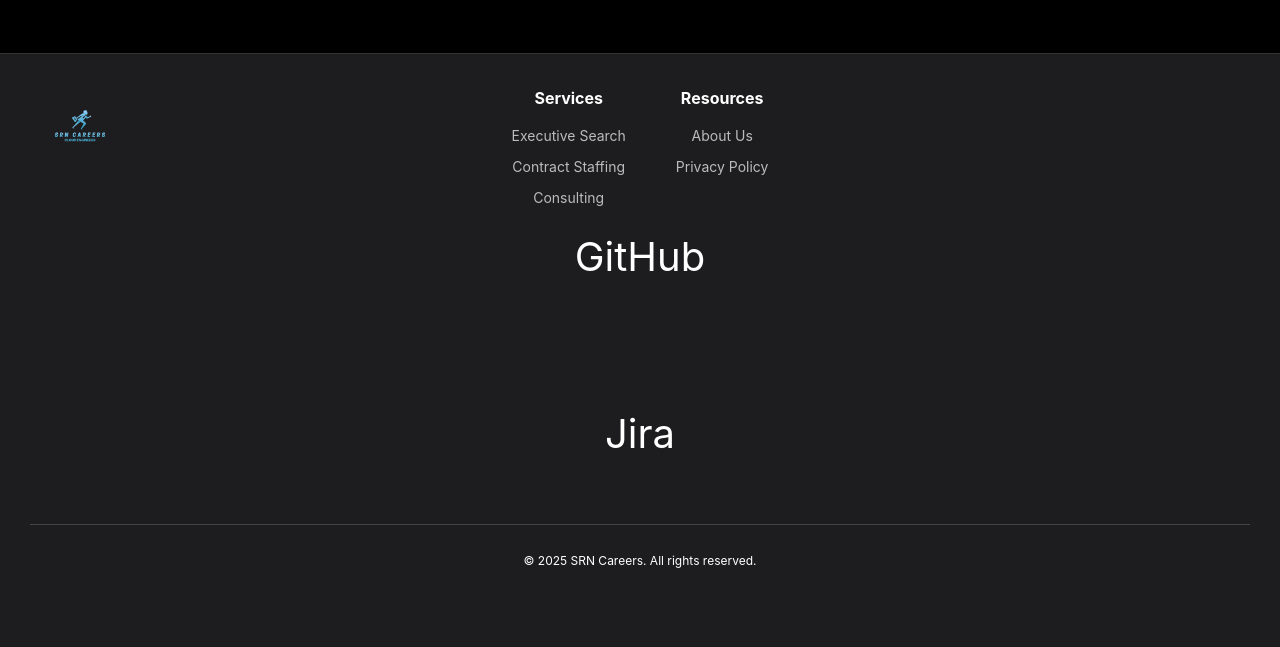
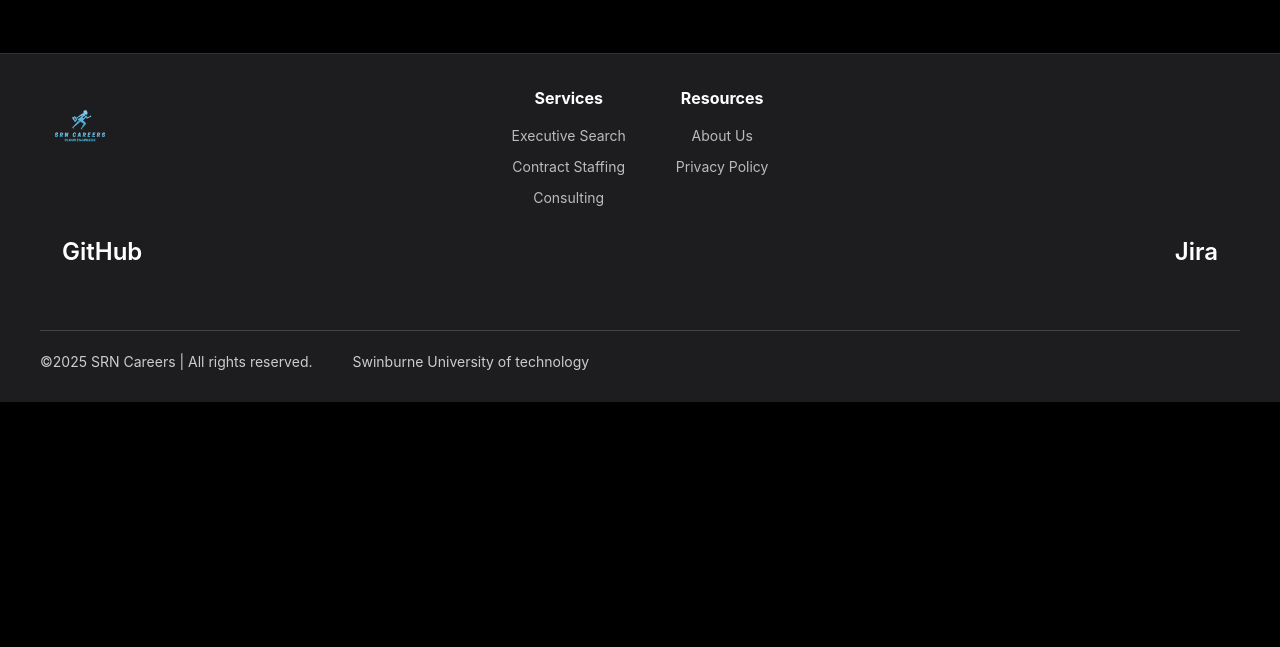
Before and after one commit to ShaanPanchal/COS10026-GroupG06, a PHP site: page /jobs.php in a window 1280 px wide. Shown: the part 673-1320 px from the top of the page. After the commit the page ends 1075 px from the top, so only its background shows below. Run offline with PHP 8.4, Linux system fonts and the light colour scheme; data that the repository does not hold is empty; some web fonts are replaced.

Commit message:
styles correction

```diff
--- a/project2/footer.inc
+++ b/project2/footer.inc
@@ -19,18 +19,19 @@
                     </div>
                 </div>
             </div>
-        </div>
-            <h2 class="section-headline">
-                <a href="https://github.com/ShaanPanchal/COS10026-GroupG06.git" target="_blank">GitHub</a>
-            </h2>
-            <br>
-            <h2 class="section-headline">
-                <a href="https://neevenemmanuel.atlassian.net/jira/software/projects/WWTP/summary?atlOrigin=eyJpIjoiOWM1ZjBkZWRkOWJmNGZhM2FlZjE3ZTYyMTRkMjI2MzAiLCJwIjoiaiJ9" target="_blank">Jira</a>
-            </h2>
-        </div>
-        <div class="footer-bottom">
-            <p>&copy; 2025 SRN Careers. All rights reserved.</p>
-        </div>
+            <div class="footer-extras">
+  <div class="footer-left">
+    <a href="https://github.com/..." target="_blank">GitHub</a>
+  </div>
+  <div class="footer-right">
+    <a href="https://neevenemmanuel.atlassian.net/..." target="_blank">Jira</a>
+  </div>
+</div>
+<hr class="footer-line">
+<div class="footer-bottom">
+  <span>&copy;2025 SRN Careers | All rights reserved.</span>
+  <span> Swinburne University of technology </span>
+</div>
     </footer>
 </body>
 </html>
--- a/project2/styles/styles.css
+++ b/project2/styles/styles.css
@@ -267,13 +267,41 @@ html {
 }
 
 .footer-bottom {
-    margin-bottom: -40px;
-    margin: 30px;
-    font-size: 12px;
-    border-top: 1px solid #444;
-    padding: 15px;
+    display: flex;
+    justify-content: center;
+    gap: 40px;
+    padding: 10px 0;
+    font-size: 14px;
+    color: #ccc;
 }
 
+.footer-extras {
+    display: flex;
+    justify-content: space-between;
+    align-items: center;
+    max-width: 1200px;
+    margin: 40px auto;
+    padding: 0 22px;
+}
+
+.footer-extras a {
+    color: white;
+    font-size: 24px;
+    font-weight: 600;
+    text-decoration: none;
+    transition: transform 0.3s ease, color 0.3s ease;
+}
+
+.footer-extras a:hover {
+    color: #0077cc;
+    transform: scale(1.08);
+}
+.footer-line {
+    width: 100%;
+    border: none;
+    border-top: 1px solid #444;
+    margin: 20px 0 10px 0;
+}
 
 /* RESPONSIVE only for mobiles */
 
@@ -1235,3 +1263,55 @@ body {
     justify-content: center; /* ⭐ This is the fix */
     align-items: center;
 }
+/* Add this to the bottom of your CSS file */
+
+.footer-extras {
+    display: flex;
+    justify-content: space-between;
+    align-items: center;
+    max-width: 1200px;
+    margin: 40px auto;
+    padding: 0 22px;
+    width: 100%;
+}
+
+.footer-left,
+.footer-right {
+    flex: 1;
+}
+
+.footer-left {
+    text-align: left;
+}
+
+.footer-right {
+    text-align: right;
+}
+
+.footer-left a,
+.footer-right a {
+    color: white;
+    font-size: 24px;
+    font-weight: 600;
+    text-decoration: none;
+    transition: transform 0.3s ease, color 0.3s ease;
+}
+
+.footer-left a:hover,
+.footer-right a:hover {
+    color: #0077cc;
+    transform: scale(1.08);
+}
+
+@media (max-width: 768px) {
+    .footer-extras {
+        flex-direction: column;
+        gap: 10px;
+        text-align: center;
+    }
+
+    .footer-left,
+    .footer-right {
+        text-align: center;
+    }
+}
```
